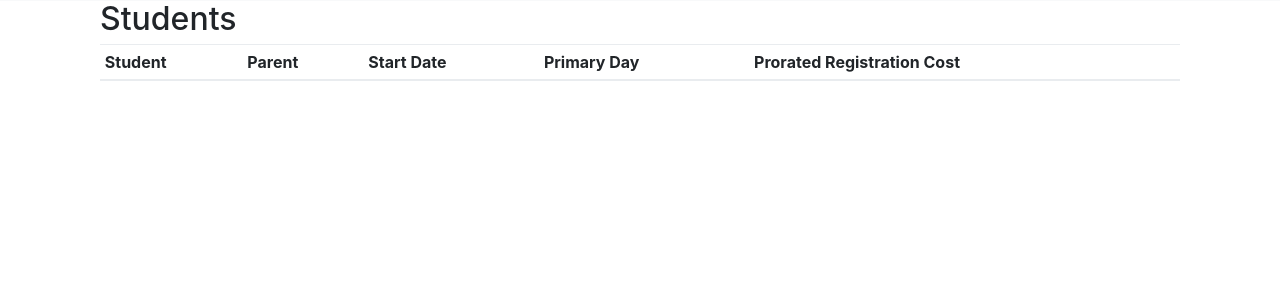
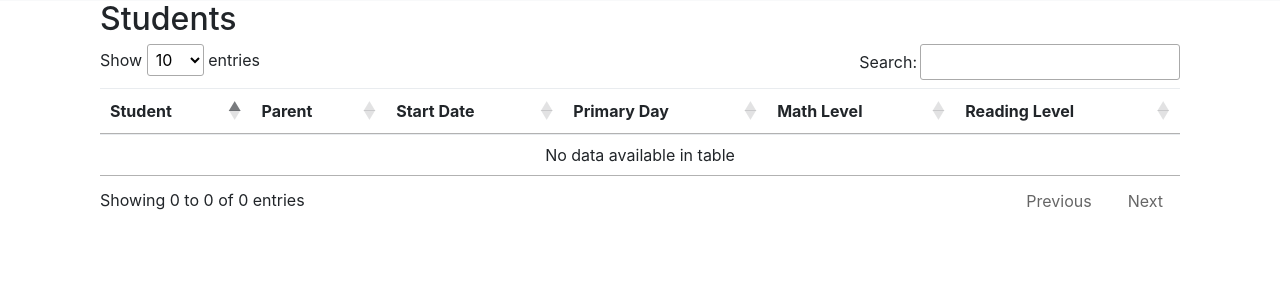
Before and after one commit to half-adder/kumon, a Django app: page /student_registration/students/ in a window 1280 px wide. Shown: the part 55-356 px from the top of the page. Run offline with Django 3.2, Linux system fonts and the light colour scheme; data that the repository does not hold is empty; some libraries are stand-ins or nearby versions.

Commit message:
add datatables for student list view

```diff
--- /dev/null
+++ b/kumon_student_db/static/js/student_list.js
@@ -0,0 +1,3 @@
+$(document).ready(function () {
+    $('#table_id').DataTable();
+});
--- a/kumon_student_db/templates/base.html
+++ b/kumon_student_db/templates/base.html
@@ -18,10 +18,12 @@
   {% block css %}
 
     <!-- Latest compiled and minified Bootstrap 4 beta CSS -->
-    <link rel="stylesheet" href="https://maxcdn.bootstrapcdn.com/bootstrap/4.0.0-beta/css/bootstrap.min.css" integrity="sha384-/Y6pD6FV/Vv2HJnA6t+vslU6fwYXjCFtcEpHbNJ0lyAFsXTsjBbfaDjzALeQsN6M" crossorigin="anonymous">
+    <link rel="stylesheet" href="https://maxcdn.bootstrapcdn.com/bootstrap/4.0.0-beta/css/bootstrap.min.css"
+          integrity="sha384-/Y6pD6FV/Vv2HJnA6t+vslU6fwYXjCFtcEpHbNJ0lyAFsXTsjBbfaDjzALeQsN6M" crossorigin="anonymous">
 
 
     <!-- Your stuff: Third-party CSS libraries go here -->
+    <link rel="stylesheet" type="text/css" href="https://cdn.datatables.net/1.10.19/css/jquery.dataTables.css">
 
     <!-- This file stores project-specific CSS -->
 
@@ -36,7 +38,9 @@
 
 <div class="m-b-1">
   <nav class="navbar navbar-expand-md navbar-light bg-light">
-        <button class="navbar-toggler navbar-toggler-right" type="button" data-toggle="collapse" data-target="#navbarSupportedContent" aria-controls="navbarSupportedContent" aria-expanded="false" aria-label="Toggle navigation">
+    <button class="navbar-toggler navbar-toggler-right" type="button" data-toggle="collapse"
+            data-target="#navbarSupportedContent" aria-controls="navbarSupportedContent" aria-expanded="false"
+            aria-label="Toggle navigation">
       <span class="navbar-toggler-icon"></span>
     </button>
     <a class="navbar-brand" href="{% url 'home' %}">Kumon Student DB</a>
@@ -52,7 +56,7 @@
         {% if request.user.is_authenticated %}
           <li class="nav-item">
             {# URL provided by django-allauth/account/urls.py #}
-                <a class="nav-link" href="{% url 'users:detail' request.user.username  %}">{% trans "My Profile" %}</a>
+            <a class="nav-link" href="{% url 'users:detail' request.user.username %}">{% trans "My Profile" %}</a>
           </li>
           <li class="nav-item">
             {# URL provided by django-allauth/account/urls.py #}
@@ -96,11 +100,18 @@
 {% block javascript %}
 
   <!-- Required by Bootstrap v4 beta -->
-      <script src="https://code.jquery.com/jquery-3.3.1.min.js" integrity="sha256-FgpCb/KJQlLNfOu91ta32o/NMZxltwRo8QtmkMRdAu8=" crossorigin="anonymous"></script>
-      <script src="https://cdnjs.cloudflare.com/ajax/libs/popper.js/1.11.0/umd/popper.min.js" integrity="sha384-b/U6ypiBEHpOf/4+1nzFpr53nxSS+GLCkfwBdFNTxtclqqenISfwAzpKaMNFNmj4" crossorigin="anonymous"></script>
-      <script src="https://maxcdn.bootstrapcdn.com/bootstrap/4.0.0-beta/js/bootstrap.min.js" integrity="sha384-h0AbiXch4ZDo7tp9hKZ4TsHbi047NrKGLO3SEJAg45jXxnGIfYzk4Si90RDIqNm1" crossorigin="anonymous"></script>
+  <script src="https://code.jquery.com/jquery-3.3.1.min.js"
+          integrity="sha256-FgpCb/KJQlLNfOu91ta32o/NMZxltwRo8QtmkMRdAu8=" crossorigin="anonymous"></script>
+  <script src="https://cdnjs.cloudflare.com/ajax/libs/popper.js/1.11.0/umd/popper.min.js"
+          integrity="sha384-b/U6ypiBEHpOf/4+1nzFpr53nxSS+GLCkfwBdFNTxtclqqenISfwAzpKaMNFNmj4"
+          crossorigin="anonymous"></script>
+  <script src="https://maxcdn.bootstrapcdn.com/bootstrap/4.0.0-beta/js/bootstrap.min.js"
+          integrity="sha384-h0AbiXch4ZDo7tp9hKZ4TsHbi047NrKGLO3SEJAg45jXxnGIfYzk4Si90RDIqNm1"
+          crossorigin="anonymous"></script>
 
   <!-- Your stuff: Third-party javascript libraries go here -->
+  <script type="text/javascript" charset="utf8"
+          src="https://cdn.datatables.net/1.10.19/js/jquery.dataTables.js"></script>
 
 
   <!-- place project specific Javascript in this file -->
--- a/kumon_student_db/templates/student_registration/student_list.html
+++ b/kumon_student_db/templates/student_registration/student_list.html
@@ -5,14 +5,15 @@
 {% block content %}
   <div class="container">
     <h2>Students</h2>
-    <table class="table table-hover table-sm">
+    <table class="table table-hover table-sm" id="table_id">
       <thead>
         <tr>
           <th scope="col">Student</th>
           <th scope="col">Parent</th>
           <th scope="col">Start Date</th>
           <th scope="col">Primary Day</th>
-          <th scope="col">Prorated Registration Cost</th>
+          <th scope="col">Math Level</th>
+          <th scope="col">Reading Level</th>
         </tr>
       </thead>
 
@@ -23,10 +24,15 @@
             <td>{{ student.parent.full_name }}</td>
             <td>{{ student.start_date }}</td>
             <td>{{ student.get_primary_day_display }}</td>
-            <td>${{ student.prorated_first_month_cost }}</td>
+            <td>{{ student.math_level }}</td>
+            <td>{{ student.reading_level }}</td>
           </tr>
         {% endfor %}
       </tbody>
     </table>
   </div>
 {% endblock content %}
+
+{% block pagejs %}
+  <script src="{% static 'js/student_list.js' %}"></script>
+{% endblock %}
```
Also changed, not shown: kumon_student_db/templates/student_registration/student_detail.html (deleted, +0 -7 lines). Lines whose indentation alone changed are shown as unchanged.
